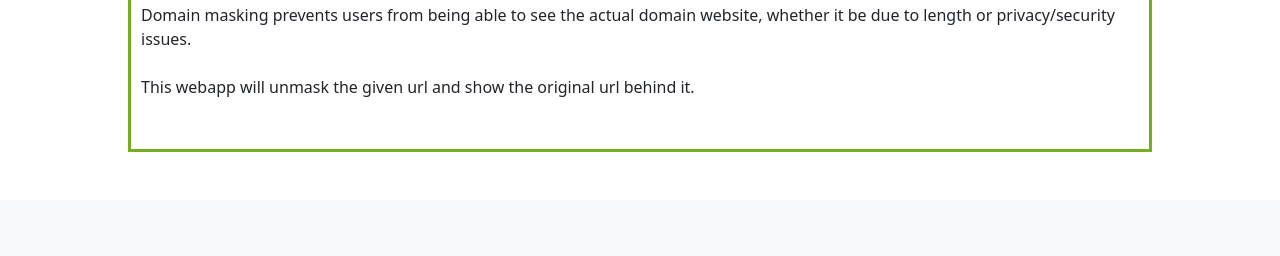
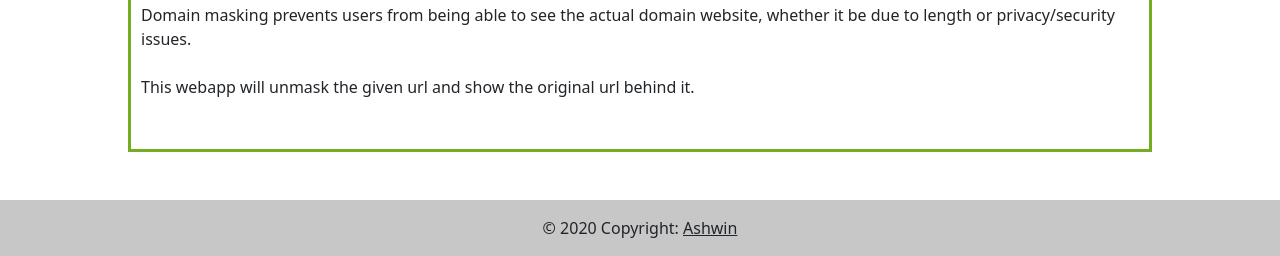
Before and after one commit to ahn1305/url-unmasker, a Django app: page / in a window 1280 px wide. Shown: the part 686-942 px from the top of the page. Before the commit the page ends 838 px from the top, so only its background shows below. Run offline with Django 3.2, Linux system fonts and the light colour scheme; some libraries are stand-ins or nearby versions.

Commit message:
updated html

```diff
--- a/unmask/templates/unmask/base.html
+++ b/unmask/templates/unmask/base.html
@@ -8,6 +8,9 @@
 
     <!-- Bootstrap CSS -->
     <link href="https://cdn.jsdelivr.net/npm/bootstrap@5.0.0-beta1/dist/css/bootstrap.min.css" rel="stylesheet" integrity="sha384-giJF6kkoqNQ00vy+HMDP7azOuL0xtbfIcaT9wjKHr8RbDVddVHyTfAAsrekwKmP1" crossorigin="anonymous">
+
+    <link rel="canonical" href="https://getbootstrap.com/docs/4.0/examples/sticky-footer-navbar/">
+
 
     <script src="{% static 'js/clipboard.min.js' %}"></script>
 
--- a/unmask/templates/unmask/home.html
+++ b/unmask/templates/unmask/home.html
@@ -134,5 +134,13 @@ function showPage() {
 
 <br><br>
 
+ <footer class="bg-light text-center text-lg-start">
+  <!-- Copyright -->
+  <div class="text-center p-3" style="background-color: rgba(0, 0, 0, 0.2)">
+    © 2020 Copyright:
+    <a class="text-dark" href="https:flow.page/ahn1305">Ashwin</a>
+  </div>
+  <!-- Copyright -->
+</footer>
 
 {% endblock content %}
--- a/unmask_url_project/settings.py
+++ b/unmask_url_project/settings.py
@@ -25,7 +25,7 @@ SECRET_KEY = '(5m)(01ncjf=1u&oziq3=&7)ww*ms67d0fpuj!952^5u%vhrr3'
 # SECURITY WARNING: don't run with debug turned on in production!
 DEBUG = True
 
-ALLOWED_HOSTS = ['192.168.1.100']
+ALLOWED_HOSTS = []
 
 
 # Application definition
```
